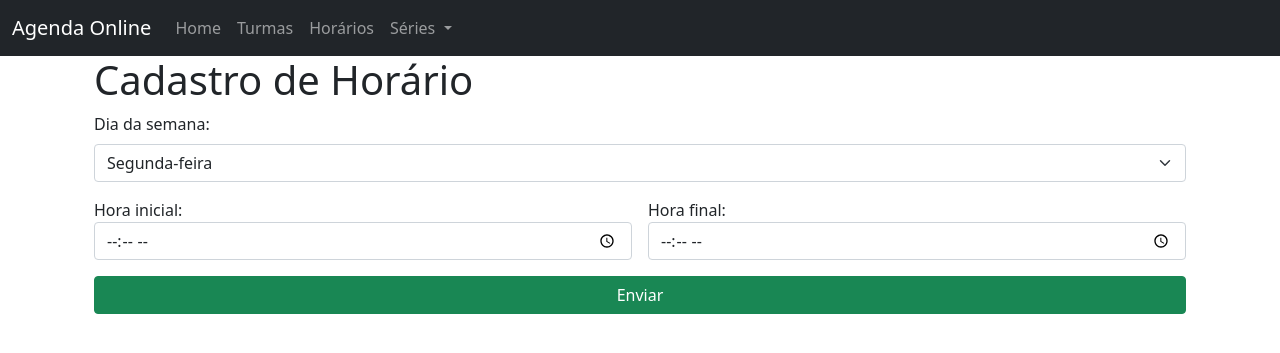
After one commit to oArthurCandido/projeto-integrador, a Django app: page /horarios/novo_horario in a window 1280 px wide. The commit adds this page. Shown: the top 353 px of the page. Run offline with Django 4.2, Linux system fonts and the light colour scheme.

Commit message:
:sparkles: feat: CRUD horários

```diff
--- a/myapp/templates/base.html
+++ b/myapp/templates/base.html
@@ -36,6 +36,9 @@
               </li>
               <li class="nav-item">
                 <a class="nav-link {% if request.path == '/turmas/' %} active {% endif %}" aria-current="page" href="/turmas/">Turmas</a>
+              </li>
+              <li class="nav-item">
+                <a class="nav-link {% if request.path == '/horarios/' %} active {% endif %}" aria-current="page" href="/horarios/">Horários</a>
               </li>
               <li class="nav-item dropdown">
                 <a
--- /dev/null
+++ b/myapp/templates/horarios/novo_horario.html
@@ -0,0 +1,50 @@
+{% extends 'base.html' %} {% block conteudo %}
+<form method="post">
+  {% csrf_token %}
+  <div class="container">
+    <h1>Cadastro de Horário</h1>
+    <div class="row g-3">
+        <div class="col-md-12">
+            <label for="dia_semana" class="form-label text-lg-start">
+              Dia da semana:</label
+            >
+            <select name="dia_semana" class="form-select">
+                <option value="Segunda-feira">Segunda-feira</option>
+                <option value="Terça-feira">Terça-feira</option>
+                <option value="Quarta-feira">Quarta-feira</option>
+                <option value="Quinta-feira">Quinta-feira</option>
+                <option value="Sexta-feira">Sexta-feira</option>
+                <option value="Sábado">Sábado</option>
+                <option value="Domingo">Domingo</option>
+            </select>
+          </div>
+
+
+      <div class="col-md-6">
+        <label for="horario_inicial">Hora inicial:</label>
+        <input
+          type="time"
+          name="horario_inicial"
+          class="form-control"
+          step="300"
+        />
+      </div>
+
+      <div class="col-md-6">
+        <label for="horario_inicial">Hora final: </label
+        ><input
+          name="horario_final"
+          class="form-control"
+          step="300"
+          type="time"
+        />
+      </div>
+
+
+      <div class="d-grid gap-2 col-md-12">
+        <button class="btn btn-success">Enviar</button>
+      </div>
+    </div>
+  </div>
+</form>
+{% endblock %}
--- a/myapp/urls.py
+++ b/myapp/urls.py
@@ -8,5 +8,12 @@ urlpatterns = [
     path("turmas/nova_turma", views.nova_turma, name="nova_turma" ),
     path('editar/<int:id>/', views.editar_turma, name='editar_turma'),
     path('excluir/<int:id>/', views.excluir_turma, name='excluir_turma'),
+    path("horarios/", views.horarios, name="horarios" ),
+    path("horarios/novo_horario", views.novo_horario, name="novo_horario" ),
+    path('horarios/editar_horario/<int:id>/', views.editar_horario, name='editar_horario'),
+    path('excluir_horario/<int:id>/', views.excluir_horario, name='excluir_horario'),
+    path("turmas/nova_turma", views.nova_turma, name="nova_turma" ),
+    path('editar/<int:id>/', views.editar_turma, name='editar_turma'),
+    path('excluir/<int:id>/', views.excluir_turma, name='excluir_turma'),
     path("grade/<slug:slug>", views.turmas_grade, name= "grade" )
 ]
--- a/myapp/views.py
+++ b/myapp/views.py
@@ -108,3 +108,39 @@ def excluir_turma(request, id):
     turma = Turma.objects.get(pk=id)
     turma.delete()
     return redirect('turmas')
+
+def horarios(request):
+    items = Hora_aula.objects.all()
+    return render(request, 'horarios/home.html', {"horarios": items})
+
+def novo_horario(request):
+    if request.method == 'POST':
+        # salvar os dados da tela para o banco
+        novo_horario = Hora_aula()
+        novo_horario.dia_semana = request.POST.get('dia_semana')
+        novo_horario.horario_inicial = request.POST.get('horario_inicial')
+        novo_horario.horario_final = request.POST.get('horario_final')
+        novo_horario.save()
+
+        # return redirect('horarios')
+
+    return render(request, 'horarios/novo_horario.html')
+
+def editar_horario(request, id):
+    horario = Hora_aula.objects.get(pk=id)
+    print(horario.horario_final)
+
+    if request.method == 'POST':
+        horario.dia_semana = request.POST.get('dia_semana')
+        horario.horario_inicial = request.POST.get('horario_inicial')
+        horario.horario_final = request.POST.get('horario_final')
+        horario.save()
+
+        return redirect('horarios')
+
+    return render(request, 'horarios/editar_horario.html', {'horario': horario})
+
+def excluir_horario(request, id):
+    horario = Hora_aula.objects.get(pk=id)
+    horario.delete()
+    return redirect('horarios')
```
Also changed, not shown: myapp/templates/horarios/editar_horario.html (added, +58 -0 lines), myapp/templates/horarios/home.html (added, +32 -0 lines).
